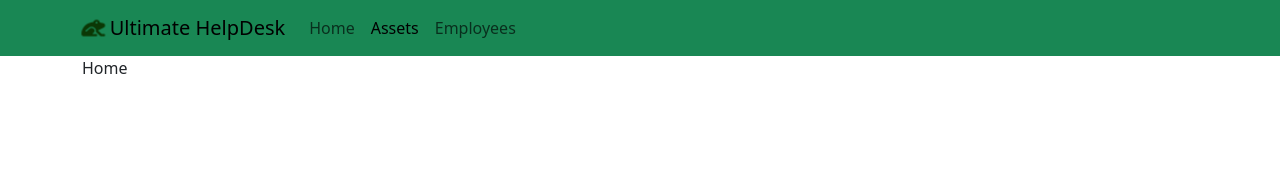
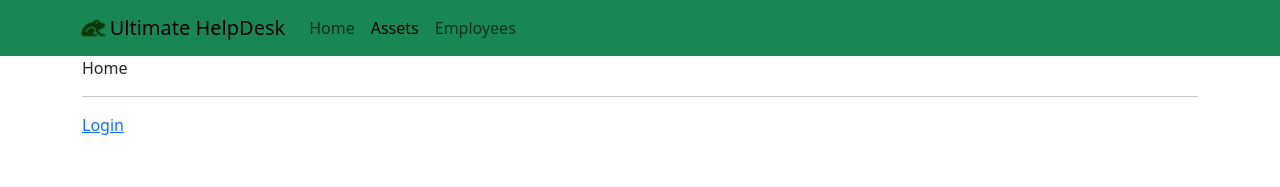
Before and after one commit to JerzyKu/ultimate-helpdesk, a React (Create React App) app in the folder client/: page / in a window 1280 px wide. Shown: the top 187 px of the page. Built offline with nearby package versions, Linux system fonts and the light colour scheme.

Commit message:
add link to login page, temporery

```diff
--- a/client/src/pages/Home.js
+++ b/client/src/pages/Home.js
@@ -1,7 +1,12 @@
 import React from 'react'
+import { Link } from 'react-router-dom'
 
 export default function Home() {
   return (
-    <div>Home</div>
+    <>
+      Home
+      <hr/>
+      <Link to={'/login'} >Login</Link>
+    </>
   )
 }
```
